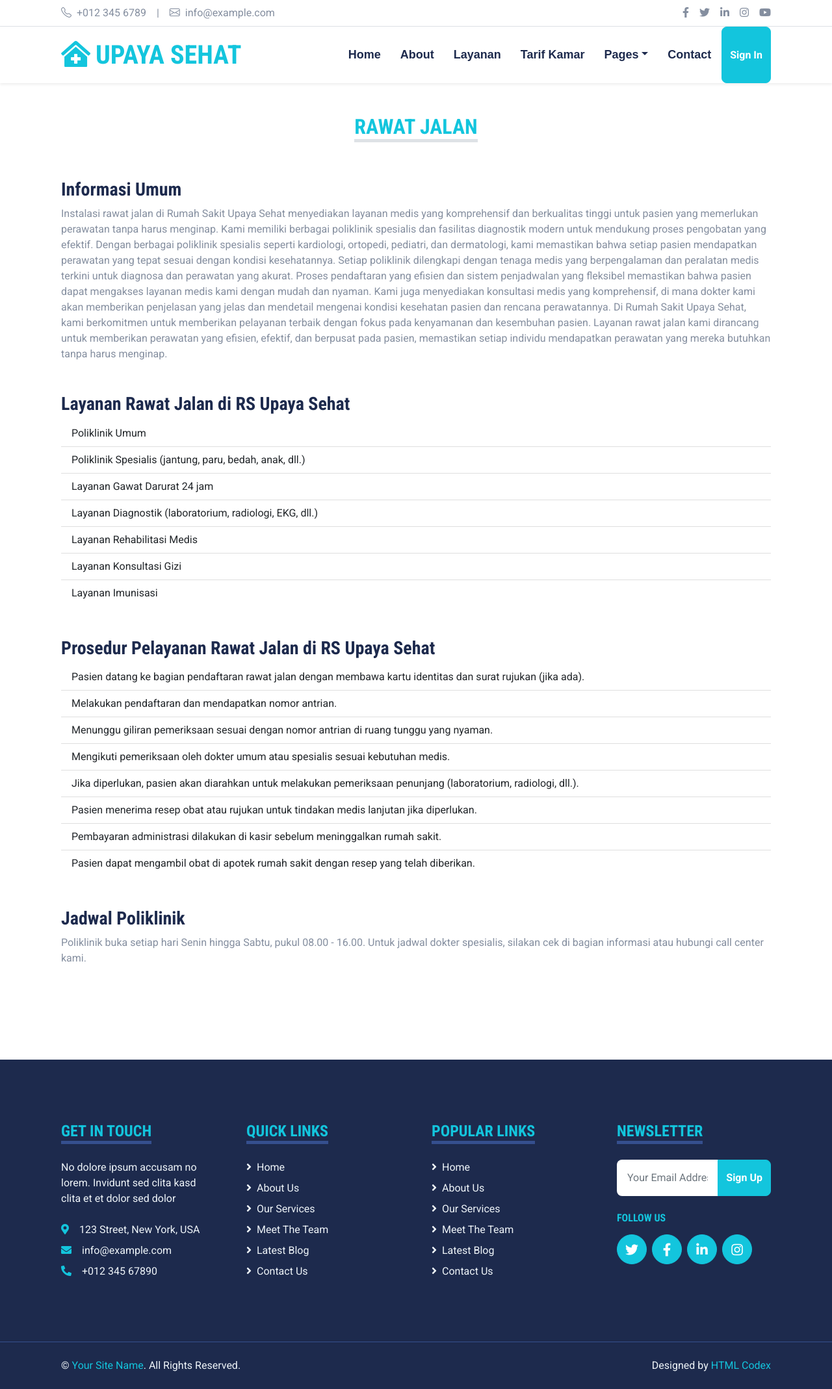
After one commit to Ridwan690/rs_upaya_sehat, a Laravel app: page /rawat-jalan in a window 1280 px wide. The commit adds this page. Shown: the whole page at 65% size. Run offline with Laravel 10, Linux system fonts and the light colour scheme; some libraries are stand-ins or nearby versions.

Commit message:
tammbah halaman informasi rawat inap&jalan

```diff
--- a/resources/views/partials/navbar.blade.php
+++ b/resources/views/partials/navbar.blade.php
@@ -17,12 +17,8 @@
                     <div class="nav-item dropdown">
                         <a href="#" class="nav-link dropdown-toggle" data-bs-toggle="dropdown">Pages</a>
                         <div class="dropdown-menu m-0">
-                            <a href="blog.html" class="dropdown-item">Blog Grid</a>
-                            <a href="detail.html" class="dropdown-item">Blog Detail</a>
-                            <a href="team.html" class="dropdown-item">The Team</a>
-                            <a href="testimonial.html" class="dropdown-item">Testimonial</a>
-                            <a href="appointment.html" class="dropdown-item">Appointment</a>
-                            <a href="search.html" class="dropdown-item">Search</a>
+                            <a href="/rawat-inap" class="dropdown-item">Informasi Rawat Inap</a>
+                            <a href="/rawat-jalan" class="dropdown-item">Informasi Rawat Jalan</a>
                         </div>
                     </div>
                     <a href="/contact" class="nav-item nav-link">Contact</a>
--- a/resources/views/partials/scripts.blade.php
+++ b/resources/views/partials/scripts.blade.php
@@ -4,7 +4,6 @@
 
 <!-- JavaScript Libraries -->
 <script src="https://code.jquery.com/jquery-3.4.1.min.js"></script>
-<script src="https://cdn.jsdelivr.net/npm/bootstrap@5.0.0/dist/js/bootstrap.bundle.min.js"></script>
 <script src="{{ asset('lib/easing/easing.min.js') }}"></script>
 <script src="{{ asset('lib/waypoints/waypoints.min.js') }}"></script>
 <script src="{{ asset('lib/owlcarousel/owl.carousel.min.js') }}"></script>
--- /dev/null
+++ b/resources/views/rawat-jalan.blade.php
@@ -0,0 +1,74 @@
+@extends('layouts.master')
+
+@section('content')
+
+<div class="container-fluid py-5">
+    <div class="container">
+        <div class="text-center mx-auto mb-5" style="max-width: 500px">
+            <h2 class="d-inline-block text-primary text-uppercase border-bottom border-5">Rawat Jalan</h2>
+        </div>
+            <!-- Informasi Umum -->
+        <div class="my-5">
+            <h3>Informasi Umum</h3>
+            <p>Instalasi rawat jalan di Rumah Sakit Upaya Sehat menyediakan layanan medis yang komprehensif dan berkualitas tinggi
+            untuk pasien yang memerlukan perawatan tanpa harus menginap. Kami memiliki berbagai poliklinik spesialis dan fasilitas
+            diagnostik modern untuk mendukung proses pengobatan yang efektif.
+
+            Dengan berbagai poliklinik spesialis seperti kardiologi, ortopedi, pediatri, dan dermatologi, kami memastikan bahwa
+            setiap pasien mendapatkan perawatan yang tepat sesuai dengan kondisi kesehatannya. Setiap poliklinik dilengkapi dengan
+            tenaga medis yang berpengalaman dan peralatan medis terkini untuk diagnosa dan perawatan yang akurat.
+
+            Proses pendaftaran yang efisien dan sistem penjadwalan yang fleksibel memastikan bahwa pasien dapat mengakses layanan
+            medis kami dengan mudah dan nyaman. Kami juga menyediakan konsultasi medis yang komprehensif, di mana dokter kami akan
+            memberikan penjelasan yang jelas dan mendetail mengenai kondisi kesehatan pasien dan rencana perawatannya.
+
+            Di Rumah Sakit Upaya Sehat, kami berkomitmen untuk memberikan pelayanan terbaik dengan fokus pada kenyamanan dan
+            kesembuhan pasien. Layanan rawat jalan kami dirancang untuk memberikan perawatan yang efisien, efektif, dan berpusat
+            pada pasien, memastikan setiap individu mendapatkan perawatan yang mereka butuhkan tanpa harus menginap.</p>
+        </div>
+
+        <!-- Layanan Rawat Jalan -->
+        <div class="my-5">
+            <h3>Layanan Rawat Jalan di RS Upaya Sehat</h3>
+            <ul class="list-group list-group-flush">
+                <li class="list-group-item">Poliklinik Umum</li>
+                <li class="list-group-item">Poliklinik Spesialis (jantung, paru, bedah, anak, dll.)</li>
+                <li class="list-group-item">Layanan Gawat Darurat 24 jam</li>
+                <li class="list-group-item">Layanan Diagnostik (laboratorium, radiologi, EKG, dll.)</li>
+                <li class="list-group-item">Layanan Rehabilitasi Medis</li>
+                <li class="list-group-item">Layanan Konsultasi Gizi</li>
+                <li class="list-group-item">Layanan Imunisasi</li>                </ul>
+        </div>
+
+        <!-- Prosedur Pelayanan Rawat Jalan -->
+        <div class="my-5">
+            <h3>Prosedur Pelayanan Rawat Jalan di RS Upaya Sehat</h3>
+            <ol class="list-group list-group-flush">
+                <li class="list-group-item">Pasien datang ke bagian pendaftaran rawat jalan dengan membawa kartu identitas
+                    dan surat rujukan (jika ada).</li>
+                <li class="list-group-item">Melakukan pendaftaran dan mendapatkan nomor antrian.</li>
+                <li class="list-group-item">Menunggu giliran pemeriksaan sesuai dengan nomor antrian di ruang tunggu yang
+                    nyaman.</li>
+                <li class="list-group-item">Mengikuti pemeriksaan oleh dokter umum atau spesialis sesuai kebutuhan medis.
+                </li>
+                <li class="list-group-item">Jika diperlukan, pasien akan diarahkan untuk melakukan pemeriksaan penunjang
+                    (laboratorium, radiologi, dll.).</li>
+                <li class="list-group-item">Pasien menerima resep obat atau rujukan untuk tindakan medis lanjutan jika
+                    diperlukan.</li>
+                <li class="list-group-item">Pembayaran administrasi dilakukan di kasir sebelum meninggalkan rumah sakit.
+                </li>
+                <li class="list-group-item">Pasien dapat mengambil obat di apotek rumah sakit dengan resep yang telah
+                    diberikan.</li>
+            </ol>
+        </div>
+
+        <!-- Jadwal Poliklinik -->
+        <div class="my-5">
+            <h3>Jadwal Poliklinik</h3>
+            <p>Poliklinik buka setiap hari Senin hingga Sabtu, pukul 08.00 - 16.00. Untuk jadwal dokter spesialis, silakan cek
+                di bagian informasi atau hubungi call center kami.</p>
+        </div>
+    </div>
+</div>
+
+@endsection
--- a/routes/web.php
+++ b/routes/web.php
@@ -33,6 +33,13 @@ Route::get('kamar', function () {
 Route::get('contact', function () {
     return view('contact');
 });
+Route::get('rawat-inap', function () {
+    return view('rawat-inap');
+});
+Route::get('rawat-jalan', function () {
+    return view('rawat-jalan');
+});
+
 
 Route::get('/cobarelasi', function(){
     $dokter = \App\Models\Dokter::all();
```
Also changed, not shown: resources/views/rawat-inap.blade.php (added, +70 -0 lines).
